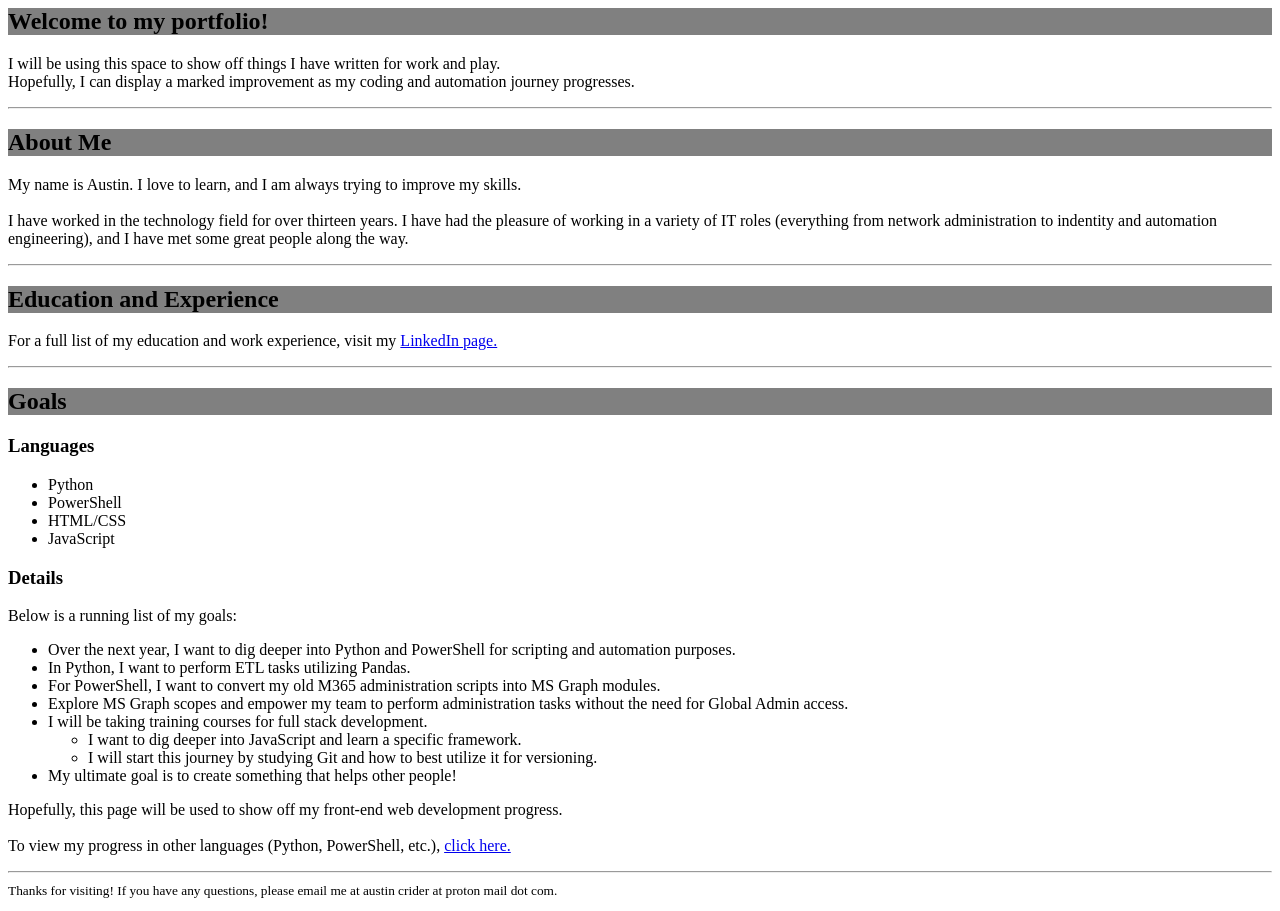
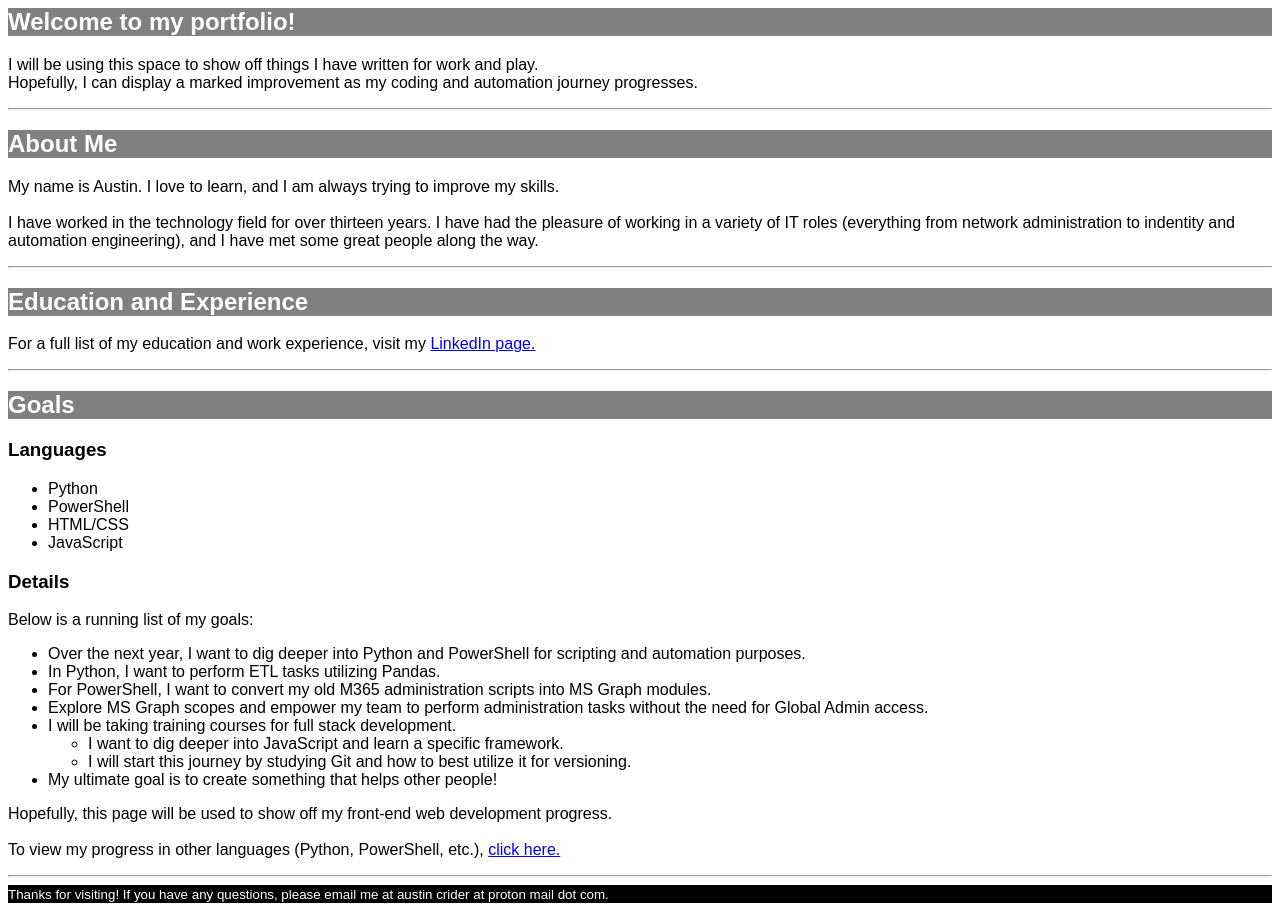
Before and after one commit to austincrider/webportfolio, a plain HTML site: page index.html in a window 1280 px wide. Shown: the part 240-1151 px from the top of the page. Drawn offline with Linux system fonts and the light colour scheme.

Commit message:
added CSS selectors

```diff
--- a/index.html
+++ b/index.html
@@ -16,8 +16,8 @@
                 <p>Musician, coffee drinker, and tech enthusiast.</p></td>
             </tr>
         </table>
-        <p><h2>Welcome to my portfolio!</h2>
-        I will be using this space to show off things I have written for work and play.<br />
+        <h2>Welcome to my portfolio!</h2>
+        <p draggable="true">I will be using this space to show off things I have written for work and play.<br />
         Hopefully, I can display a marked improvement as my coding and automation journey progresses.</p>
         <hr />
         <h2>About Me</h2>
--- a/styles/main.css
+++ b/styles/main.css
@@ -1,3 +1,11 @@
+* {
+    font-family:Arial, Helvetica, sans-serif;
+}
 h2 {
+    color: white;
     background: grey;
 }
+footer {
+    color: white;
+    background: black;
+}
```
